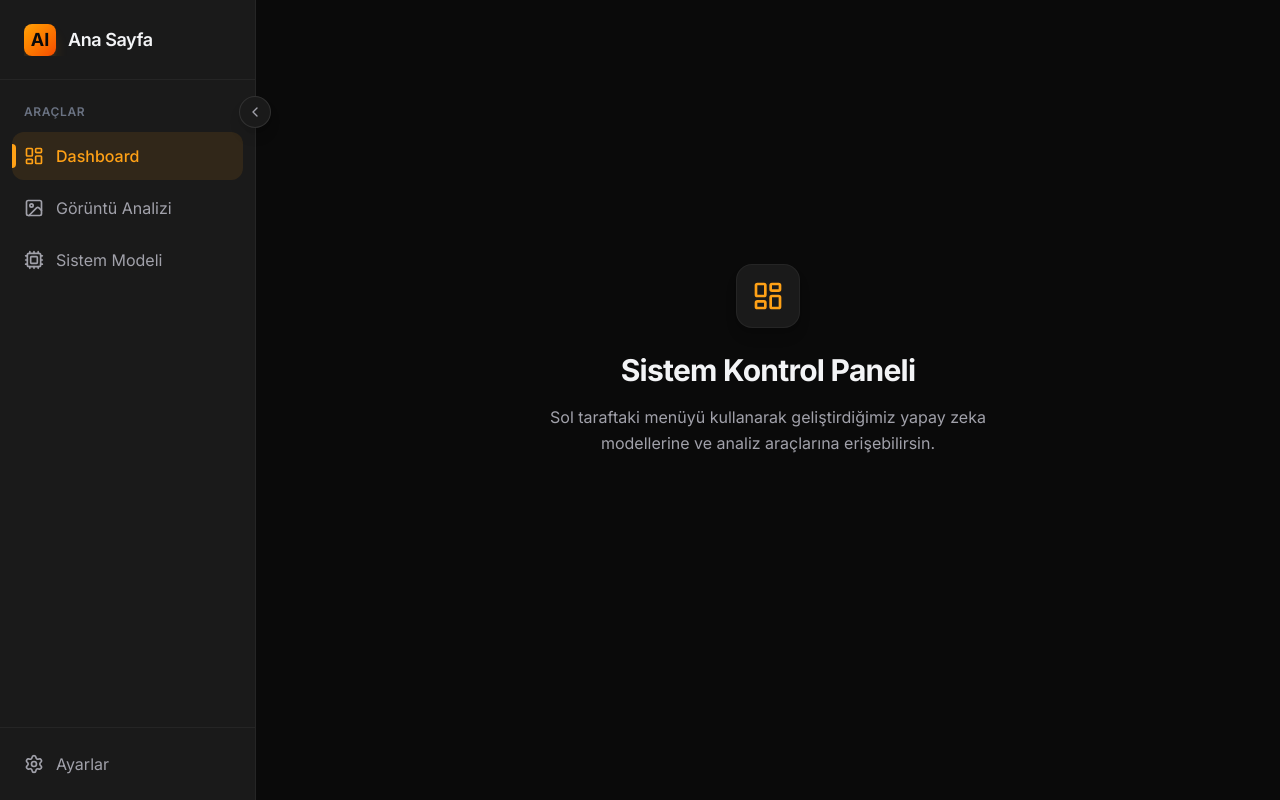
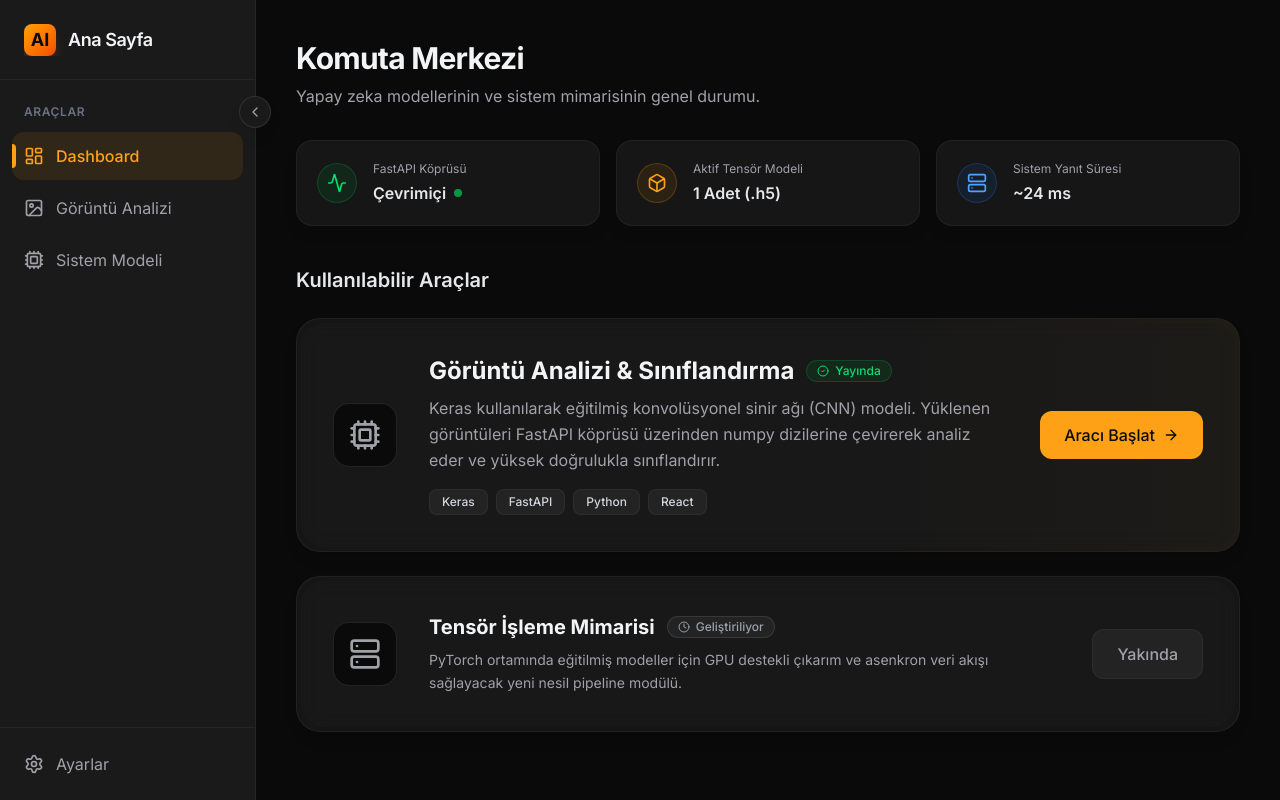
Before and after one commit to omerfarukpirhasanoglu/pirhasanoglu.com, a Next.js app: page /dashboard in a window 1280 px wide. Built offline with nearby package versions, Linux system fonts and the light colour scheme.

Commit message:
initial dashboard

```diff
--- a/src/app/dashboard/page.tsx
+++ b/src/app/dashboard/page.tsx
@@ -1,15 +1,133 @@
-import { LayoutDashboard } from "lucide-react";
+import Link from "next/link";
+import {
+  Activity,
+  Server,
+  Cpu,
+  Box,
+  ArrowRight,
+  CheckCircle2,
+  Clock
+} from "lucide-react";
 
 export default function DashboardPage() {
   return (
-    <div className="flex flex-col items-center justify-center h-[80vh] text-center animate-in fade-in zoom-in-95 duration-500">
-      <div className="w-16 h-16 bg-surface border border-white/5 rounded-2xl flex items-center justify-center mb-6 shadow-lg">
-        <LayoutDashboard className="w-8 h-8 text-accent" />
+    <div className="max-w-6xl mx-auto w-full flex flex-col gap-10">
+
+      {/*Metrics*/}
+      <div className="flex flex-col gap-8 animate-reveal">
+        <div>
+          <h1 className="text-3xl font-bold tracking-tight text-gray-100 mb-2">Komuta Merkezi</h1>
+          <p className="text-textMuted">Yapay zeka modellerinin ve sistem mimarisinin genel durumu.</p>
+        </div>
+
+        {/* Sistem Durumu Grid'i */}
+        <div className="grid grid-cols-1 md:grid-cols-3 gap-4">
+          <div className="glass-panel p-5 rounded-2xl flex items-center gap-4 border border-white/5 bg-surface/30">
+            <div className="w-10 h-10 rounded-full bg-green-500/10 flex items-center justify-center border border-green-500/20">
+              <Activity className="w-5 h-5 text-green-400" />
+            </div>
+            <div>
+              <p className="text-xs text-textMuted mb-1">FastAPI Köprüsü</p>
+              <p className="font-semibold text-gray-200 flex items-center gap-2">
+                Çevrimiçi <span className="w-2 h-2 rounded-full bg-green-500 animate-pulse"></span>
+              </p>
+            </div>
+          </div>
+
+          <div className="glass-panel p-5 rounded-2xl flex items-center gap-4 border border-white/5 bg-surface/30">
+            <div className="w-10 h-10 rounded-full bg-accent/10 flex items-center justify-center border border-accent/20">
+              <Box className="w-5 h-5 text-accent" />
+            </div>
+            <div>
+              <p className="text-xs text-textMuted mb-1">Aktif Tensör Modeli</p>
+              <p className="font-semibold text-gray-200">1 Adet (.h5)</p>
+            </div>
+          </div>
+
+          <div className="glass-panel p-5 rounded-2xl flex items-center gap-4 border border-white/5 bg-surface/30">
+            <div className="w-10 h-10 rounded-full bg-blue-500/10 flex items-center justify-center border border-blue-500/20">
+              <Server className="w-5 h-5 text-blue-400" />
+            </div>
+            <div>
+              <p className="text-xs text-textMuted mb-1">Sistem Yanıt Süresi</p>
+              <p className="font-semibold text-gray-200">~24 ms</p>
+            </div>
+          </div>
+        </div>
       </div>
-      <h1 className="text-3xl font-bold tracking-tight mb-4">Sistem Kontrol Paneli</h1>
-      <p className="text-textMuted max-w-md mx-auto leading-relaxed">
-        Sol taraftaki menüyü kullanarak geliştirdiğimiz yapay zeka modellerine ve analiz araçlarına erişebilirsin.
-      </p>
+
+      {/* Ana Projeler Listesi */}
+      <div className="flex flex-col gap-6">
+        <h2 className="text-xl font-semibold text-gray-200 animate-reveal delay-200">Kullanılabilir Araçlar</h2>
+
+        {/* Proje Kartı 1 */}
+        <div className="glass-panel rounded-3xl p-1 border border-white/5 group hover:border-accent/30 hover:shadow-2xl hover:shadow-accent/10 transition-all duration-500 animate-reveal delay-400 relative overflow-hidden">
+          {/*glow*/}
+          <div className="absolute top-0 right-0 w-96 h-full bg-linear-to-l from-accent/5 to-transparent pointer-events-none" />
+
+          <div className="bg-surface/50 rounded-[22px] p-6 md:p-8 flex flex-col md:flex-row gap-8 items-start md:items-center relative z-10">
+
+            {/*icons*/}
+            <div className="w-16 h-16 shrink-0 bg-background rounded-2xl flex items-center justify-center border border-white/10 group-hover:border-accent/30 transition-colors duration-500">
+              <Cpu className="w-8 h-8 text-textMuted group-hover:text-accent transition-colors duration-500" />
+            </div>
+
+            {/*contents*/}
+            <div className="flex-1">
+              <div className="flex items-center gap-3 mb-2">
+                <h3 className="text-2xl font-bold text-gray-100">Görüntü Analizi & Sınıflandırma</h3>
+                <span className="px-2.5 py-0.5 rounded-full bg-green-500/10 border border-green-500/20 text-green-400 text-xs font-medium flex items-center gap-1.5">
+                  <CheckCircle2 className="w-3 h-3" /> Yayında
+                </span>
+              </div>
+              <p className="text-textMuted leading-relaxed mb-4 max-w-2xl">
+                Keras kullanılarak eğitilmiş konvolüsyonel sinir ağı (CNN) modeli. Yüklenen görüntüleri FastAPI köprüsü üzerinden numpy dizilerine çevirerek analiz eder ve yüksek doğrulukla sınıflandırır.
+              </p>
+
+              {/*tags*/}
+              <div className="flex flex-wrap gap-2">
+                <span className="px-3 py-1 rounded-lg bg-white/5 text-gray-300 text-xs font-medium border border-white/5">Keras</span>
+                <span className="px-3 py-1 rounded-lg bg-white/5 text-gray-300 text-xs font-medium border border-white/5">FastAPI</span>
+                <span className="px-3 py-1 rounded-lg bg-white/5 text-gray-300 text-xs font-medium border border-white/5">Python</span>
+                <span className="px-3 py-1 rounded-lg bg-white/5 text-gray-300 text-xs font-medium border border-white/5">React</span>
+              </div>
+            </div>
+
+            {/* Buttons*/}
+            <Link href="/dashboard/tool-1" className="shrink-0 w-full md:w-auto flex items-center justify-center gap-2 bg-accent text-background px-6 py-3 rounded-xl font-medium hover:bg-orange-500 transition-colors duration-250">
+              Aracı Başlat
+              <ArrowRight className="w-4 h-4" />
+            </Link>
+          </div>
+        </div>
+
+        {/* Proje Kartı 2*/}
+        <div className="glass-panel rounded-3xl p-1 border border-white/5 opacity-60 hover:opacity-100 transition-opacity duration-300 animate-reveal delay-600">
+          <div className="bg-surface/50 rounded-[22px] p-6 md:p-8 flex flex-col md:flex-row gap-8 items-start md:items-center">
+
+            <div className="w-16 h-16 shrink-0 bg-background rounded-2xl flex items-center justify-center border border-white/10">
+              <Server className="w-8 h-8 text-textMuted" />
+            </div>
+
+            <div className="flex-1">
+              <div className="flex items-center gap-3 mb-2">
+                <h3 className="text-xl font-bold text-gray-100 text-opacity-80">Tensör İşleme Mimarisi</h3>
+                <span className="px-2.5 py-0.5 rounded-full bg-white/5 border border-white/10 text-gray-400 text-xs font-medium flex items-center gap-1.5">
+                  <Clock className="w-3 h-3" /> Geliştiriliyor
+                </span>
+              </div>
+              <p className="text-textMuted leading-relaxed max-w-2xl text-sm">
+                PyTorch ortamında eğitilmiş modeller için GPU destekli çıkarım ve asenkron veri akışı sağlayacak yeni nesil pipeline modülü.
+              </p>
+            </div>
+
+            <button disabled className="shrink-0 w-full md:w-auto px-6 py-3 rounded-xl font-medium bg-white/5 text-textMuted cursor-not-allowed border border-white/5">
+              Yakında
+            </button>
+          </div>
+        </div>
+
+      </div>
     </div>
   );
 }
```
